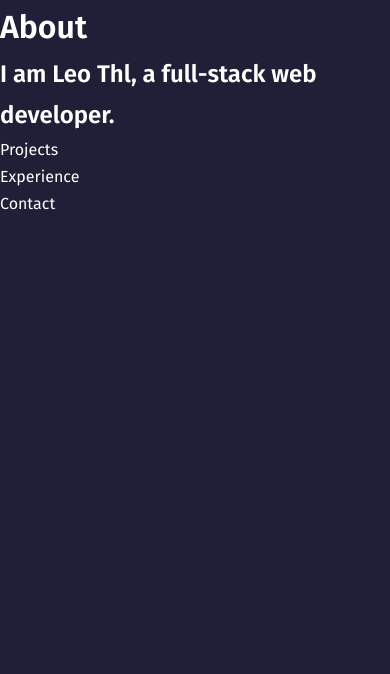
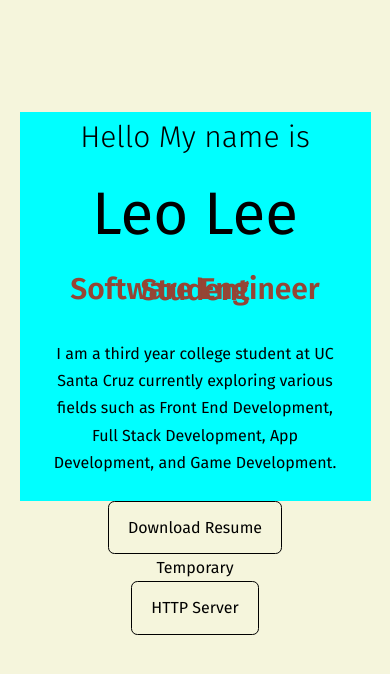
Before and after one commit to THL-Leo/THL-Leo.github.io, a React (Create React App) app: page / in a window 390 px wide. Shown: the top 674 px of the page. Built offline with nearby package versions, Linux system fonts and the light colour scheme.

Commit message:
github desktop

```diff
--- a/package.json
+++ b/package.json
@@ -9,6 +9,7 @@
     "@testing-library/user-event": "^13.5.0",
     "react": "^18.2.0",
     "react-dom": "^18.2.0",
+    "react-icons": "^4.4.0",
     "react-scripts": "5.0.1",
     "web-vitals": "^2.1.4"
   },
--- a/src/App.jsx
+++ b/src/App.jsx
@@ -1,6 +1,6 @@
 import React from 'react'
 import About from './components/about/About'
-import Projects from './components/projects/Projects'
+// import Projects from './components/projects/Projects'
 import Contact from './components/contact/Contact'
 import Experience from './components/experience/Experience'
 
@@ -8,9 +8,9 @@ const App = () => {
   return (
     <>
     <About />
-    <Projects />
-    <Experience />
-    <Contact />
+    {/* <Projects /> */}
+    {/* <Experience />
+    <Contact /> */}
     </>
   )
 }
--- a/src/components/about/About.jsx
+++ b/src/components/about/About.jsx
@@ -1,16 +1,43 @@
 import React from 'react'
 import './about.css'
+import CTA from './CTA'
+import Socials from './Socials'
+import Projects from './Projects'
 
 const About = () => {
   return (
-    <div>
-      <h1 className='header1'>
-        About
-      </h1>
-      <h2 className='header2'>
-        I am Leo Thl, a full-stack web developer.
-      </h2>
-    </div>
+
+    <header>
+      <div className="container header__container">
+        <div className="header_content">
+          <h2 className='header_intro'>Hello My name is</h2>
+          <h1 className='header_name'>Leo Lee</h1>
+          <div className="header_title">
+            <div className="header_title_wrapper">
+              <div className="title_item">Third Year College Student</div>
+              <div className="title_item">Software Engineer</div>
+              <div className="title_item">Web Developer</div>
+            </div>
+          </div>
+          <p className="description">
+            I am a third year college student at UC Santa Cruz currently exploring various fields such as Front End Development, Full Stack Development, App Development, and Game Development.
+          </p>
+
+        </div>
+        <CTA />
+        <div>
+          <p>
+          Temporary
+          </p>
+        </div>
+        <div>
+        <Projects />
+        </div>
+
+        {/* <Socials /> */}
+      </div>
+    </header>
+
   )
 }
 
--- /dev/null
+++ b/src/components/about/CTA.jsx
@@ -0,0 +1,12 @@
+import React from 'react'
+import Resume from '../../media/Resume.pdf'
+
+const CTA = () => {
+  return (
+    <div className='cta'>
+        <a href={Resume} className='btn'>Download Resume</a>
+    </div>
+  )
+}
+
+export default CTA
--- /dev/null
+++ b/src/components/about/Projects.jsx
@@ -0,0 +1,14 @@
+import React from 'react'
+// import './projects.css'
+
+const Projects = () => {
+  return (
+    <div className='projects'>
+      <a href="https://github.com/THL-Leo/httpserver" className='btn'>
+      HTTP Server
+      </a>
+    </div>
+  )
+}
+
+export default Projects
--- /dev/null
+++ b/src/components/about/Socials.jsx
@@ -0,0 +1,14 @@
+import React from 'react'
+import {BsLinkedin} from 'react-icons/bs'
+import {BsGithub} from 'react-icons/bs'
+
+const Socials = () => {
+  return (
+    <div className='socials'>
+        <a href="https://linkedin.com" target="_blank"><BsLinkedin/></a>
+        <a href="https://github.com" target="_blank"><BsGithub/></a>
+    </div>
+  )
+}
+
+export default Socials
--- a/src/components/about/about.css
+++ b/src/components/about/about.css
@@ -1,6 +1,104 @@
-/* .header1 {
-    color :red;
+header {
+    height: 100vh;
+    padding-top: 7rem;
+    overflow: hidden;
 }
-.header2 {
-    color :blue;
-} */
+
+.header__container {
+    text-align: center;
+    height: 100%;
+    position: relative;
+}
+
+.header_content{
+    /* padding: 30px; */
+    background-color: aqua;
+}
+
+.header_intro{
+    font-size: 30px;
+    font-weight: 300;
+}
+
+.header_name{
+    font-size: 60px;
+}
+
+.header_title{
+    height: 50px;
+    overflow: hidden;
+    /* height:50%; */
+
+}
+
+.header_title_wrapper{
+    height: 100%;
+    animation: move 10s ease-in-out infinite alternate;
+}
+
+@keyframes move{
+    50%{
+        transform: translateY(-50px);
+    }
+    100%{
+        transform: translateY(-100px);
+    }
+}
+.title_item{
+    height:50px;
+    font-size: 30px;
+    font-weight: bold;
+    color: #954535;
+    /* display: flex; */
+    align-items: center;
+
+}
+
+.description{
+    padding:25px;
+    /* background-color: #954535; */
+    /* width: 50%; */
+    /* position: center; */
+    /* background:red; */
+}
+
+.cta,.projects {
+    /* margin-top: 2.5rem; */
+    display: flex;
+    /* gap: 1.2rem; */
+    justify-content: center;
+}
+
+.socials {
+    display: flex;
+    flex-direction: column;
+    align-items: center;
+    gap: 0.8rem;
+    position: absolute;
+    left: 0%;
+    /* transform: translateY(50%); */
+    bottom: 3rem;
+}
+
+.socials::after{
+    content: "";
+    width: 1px;
+    height: 2rem;
+    background: var(--color-primary);
+}
+
+/* Media queriers */
+@media screen and (max-width: 1024px){
+    header{
+        height: 68vh;
+    }
+}
+
+@media screen and (max-width: 600px){
+    header{
+        height: 100vh;
+    }
+    .socials{
+        display: none;
+    }
+}
--- a/src/components/projects/Projects.jsx
+++ /dev/null
@@ -1,10 +0,0 @@
-import React from 'react'
-import './projects.css'
-
-const Projects = () => {
-  return (
-    <div>Projects</div>
-  )
-}
-
-export default Projects
--- a/src/index.css
+++ b/src/index.css
@@ -10,12 +10,14 @@
 }
 
 :root {
-  --color-bg: #1f1f38;
+  --color-bg: #F5F5DC;
   --color-bg-variant: #2c2c6c;
-  --color-primary: #4db5ff;
-  --color-primary-variant: rgba(77, 181, 255, 0.4);
-  --color-white: #fff;
+  --color-primary: #000;
+  --color-primary-variant: rgba(255,255,255, 0.4);
+  --color-black: #000;
   --color-light: rgba(255, 255, 255, 0.6);
+
+  --transition: all 400ms ease;
 
   --container-width-lg: 75%;
   --container-width-md: 86%;
@@ -33,7 +35,7 @@ html {
 body {
   font-family: 'Fira Sans', sans-serif;
   background: var(--color-bg);
-  color: var(--color-white);
+  color: var(--color-black);
   line-height: 1.7;
 }
 
@@ -45,3 +47,82 @@ body {
   width: var(--container-width-lg);
   margin: 0 auto;
 }
+
+h1, h2, h3, h4, h5 {
+  font-weight: 500;
+}
+
+h1 {
+  font-size: 2.5rem;
+}
+
+section {
+  margin-top: 8rem;
+}
+
+section > h2, section > h5{
+  text-align: center;
+  color: var(--color-light);
+}
+
+section > h2{
+  color: var(--color-primary);
+  margin-bottom: 3rem;
+}
+
+.text-light {
+  color: var(--color-light);
+}
+
+a {
+  color: var(--color-primary);
+  transition: var(--transition);
+}
+
+a:hover{
+  color: var(--color-black);
+}
+
+.btn{
+  width: max-content;
+  display: inline-block;
+  color: var(--color-primary);
+  padding: 0.75rem 1.2rem;
+  border-radius: 0.4rem;
+  cursor:pointer;
+  border:1px solid var(--color-primary);
+  transition: var(--transition);
+}
+
+.btn:hover{
+  background: var(--color-black);
+  color:var(--color-bg);
+  border-color: transparent;
+}
+
+.btn-primary{
+  background: var(--color-primary);
+  color: var(--color-bg);
+}
+
+/* media devices */
+
+@media screen and (max-width: 1024px) {
+  .container {
+    width: var(--container-width-md);
+  }
+
+  section {
+    margin-top: 6rem;
+  }
+}
+
+@media screen and (max-width: 600px) {
+  .container {
+    width: var(--container-width-sm);
+  }
+
+  section > h2{
+    margin-top: 2rem;
+  }
+}
```
Also changed, not shown: src/components/projects/projects.css (deleted), 2 other files (tests, documents, lock files or other folders).
